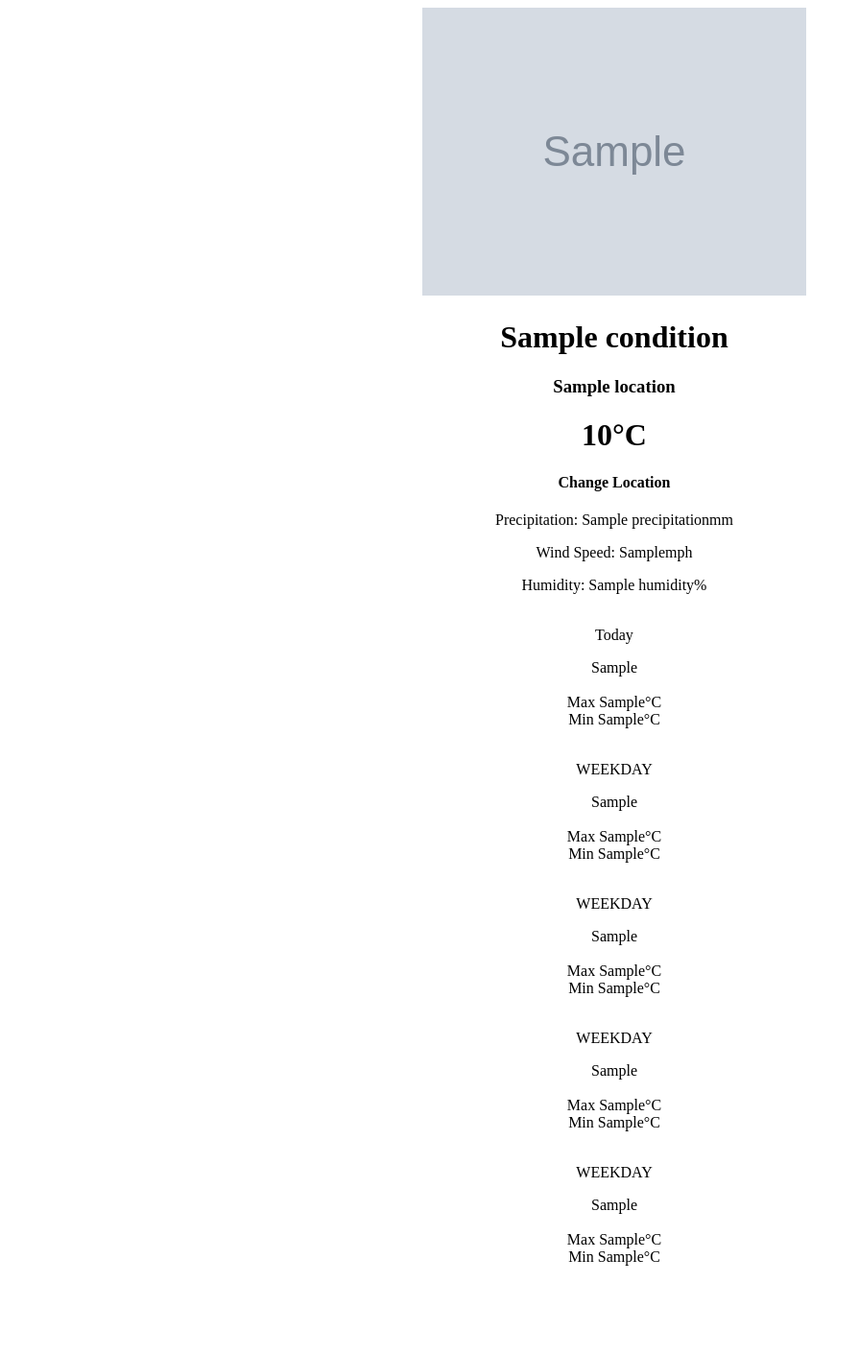
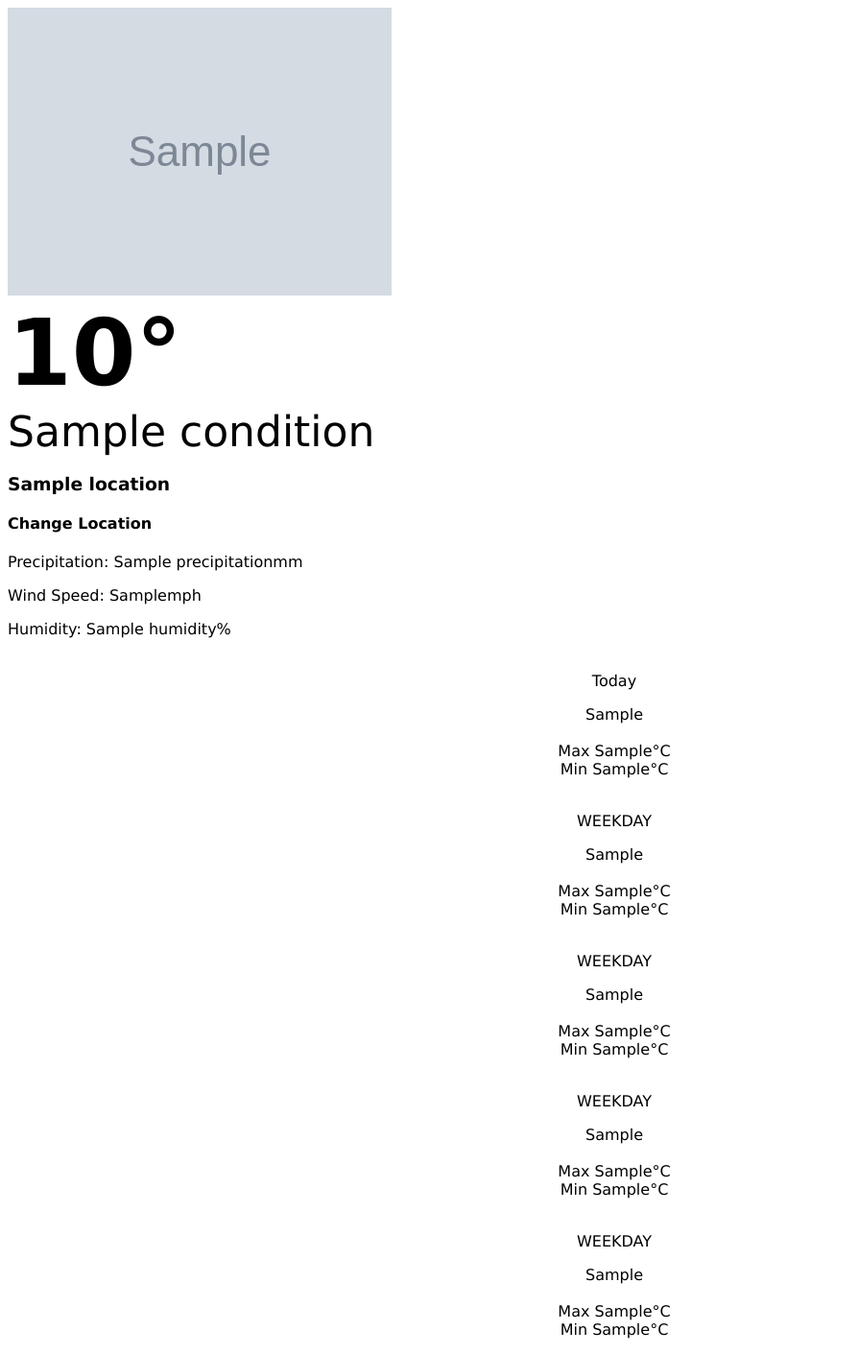
Before and after one commit to JamezGr/Django_Weather, a Django app: template weather_app/templates/weather/main_weather.html in a window 1280 px wide. Shown: the whole page at 96% size, without its empty margins (0-895 px from the left). Before the commit the page ends 1319 px from the top, so only its background shows below. Run offline with Django 3.2, Linux system fonts and the light colour scheme; the template is opened without the code that fills it: most values are stand-ins (such as "Sample title", 1, 10 or a date in 2020); grey boxes marked "Sample" are stand-in pictures.

Commit message:
Main CSS Added

```diff
--- a/weather_app/static/css/styles.css
+++ b/weather_app/static/css/styles.css
@@ -1,3 +1,27 @@
 body {
+
+ font-family: verdana;
+
+}
+
+div.current_weather_container {
+  text-align: left;
+}
+
+div.five_day_forecast_container {
   text-align: center;
 }
+
+
+
+div.current_condition {
+    font-size:44px;
+    font-weight: lighter;
+}
+
+div.current_temperature {
+    text.align:left;
+    font-size:96px;
+    font-weight: bold;
+
+}
--- a/weather_app/templates/weather/main_weather.html
+++ b/weather_app/templates/weather/main_weather.html
@@ -18,14 +18,17 @@
     <div class="current_icon">
         <img src="{{ weather.image }}">
     </div>
+
+    <div class="current_temperature">
+        {{ weather.current_temp }}°
+    </div>
+
     <div class ="current_condition">
-        <h1>{{ weather.condition }}</h1>
+        {{ weather.condition }}
     </div>
+
     <div class="current_location">
         <h3>{{ weather.location }}</h3>
-    </div>
-    <div class="current_temperature">
-        <h1>{{ weather.current_temp }}°C</h1>
     </div>
     <div class="change_location">
         <h4>Change Location</h4>
```
